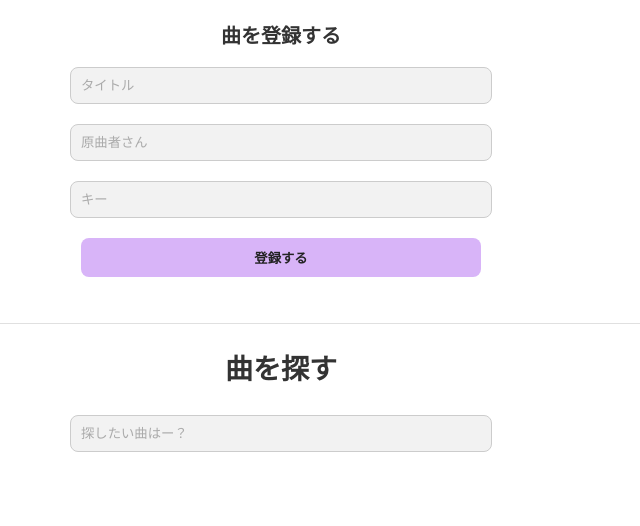
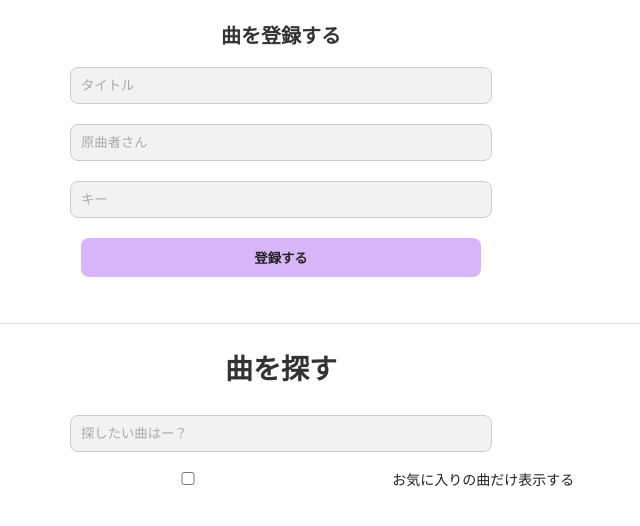
Before and after one commit to hiyooooooo/maigosan_he, a plain HTML site: page index.html in a window 1280 px wide. Shown: the whole page, without its empty margins (359-999 px from the left). Drawn offline with Linux system fonts and the light colour scheme; no server answers; a web font is replaced by a local one.

Commit message:
Update index.html

```diff
--- a/index.html
+++ b/index.html
@@ -144,6 +144,10 @@
   <h2>曲を探す</h2>
   <div id="searchArea">
     <input type="text" id="searchInput" placeholder="探したい曲はー？" oninput="searchSongs()">
+    <div style="margin-top: 10px;">
+      <input type="checkbox" id="favoriteOnly" onchange="searchSongs()">
+      <label for="favoriteOnly" style="font-size: 14px;">お気に入りの曲だけ表示する</label>
+    </div>
     <div id="searchResultCount"></div>
   </div>
 
```
